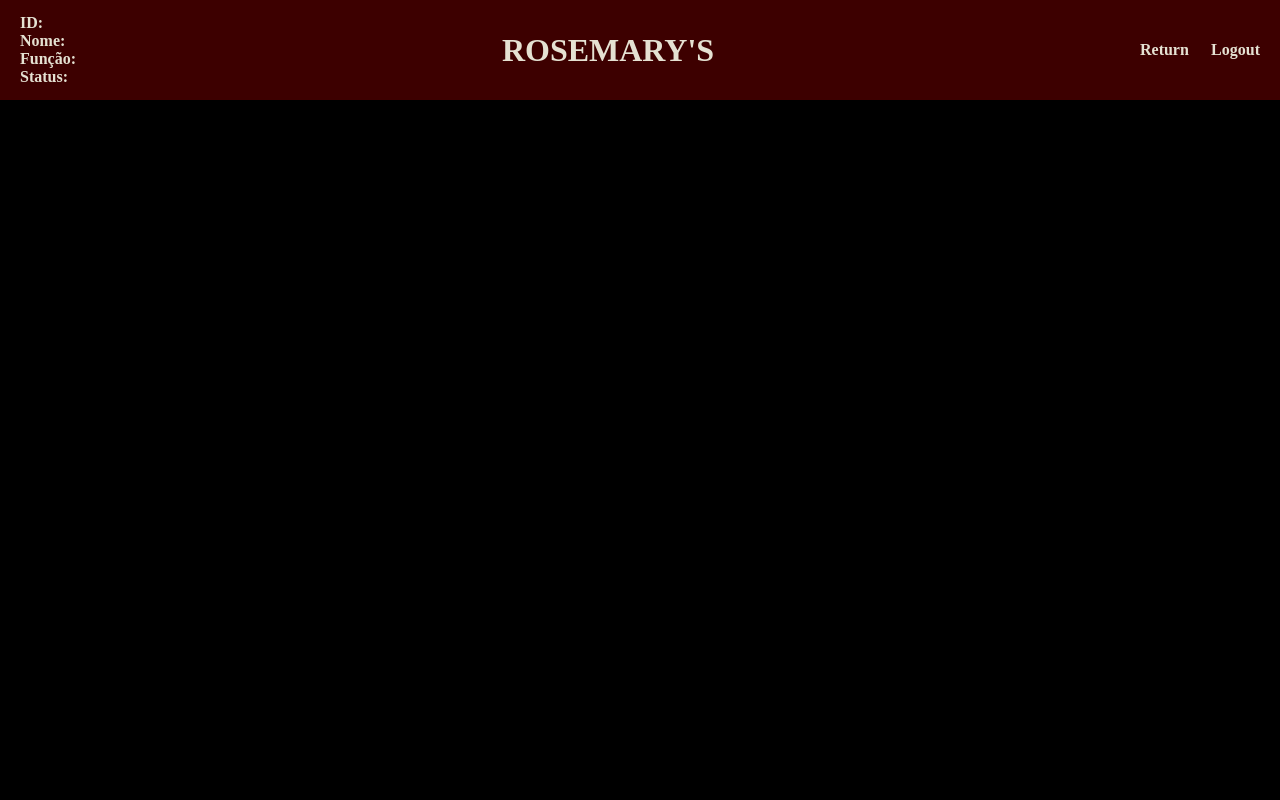
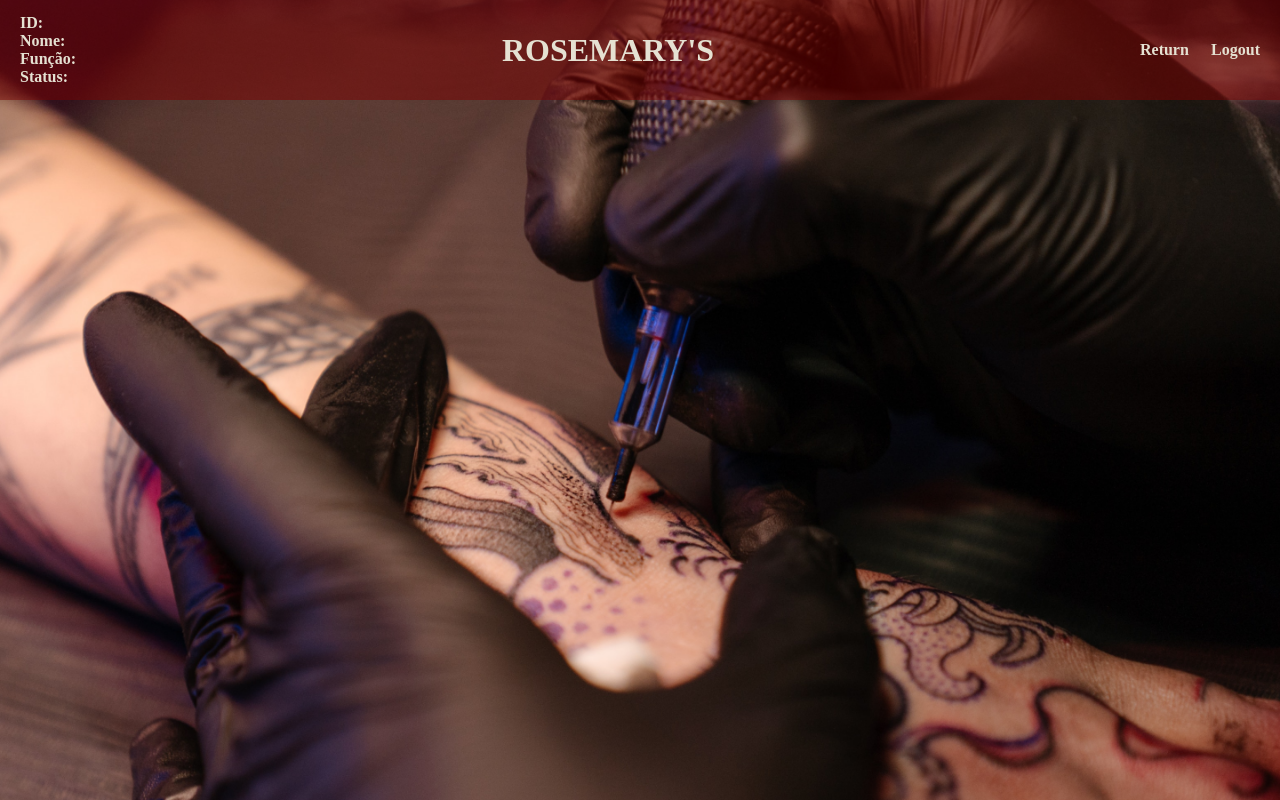
Before and after one commit to LeoAChaves/Rosemarys_Tattoo_Studio, a React (Create React App) app: page /funcionario/home in a window 1280 px wide. Built offline with nearby package versions, Linux system fonts and the light colour scheme.

Commit message:
Adicionando imagem de fundo "funcionario/home"

```diff
--- a/src/pages/Funcionario/FHome.jsx
+++ b/src/pages/Funcionario/FHome.jsx
@@ -1,7 +1,20 @@
+import styled from "styled-components";
 import FHeader from "../../components/Funcionario/FHeader";
+import funcionarioBackground from "../../assets/images/funcionarioBackground.png";
 
 function FHome() {
-  return <FHeader />;
+  const FHome = styled.body`
+    height: 100vh;
+    width: 100%;
+    background-image: url(${funcionarioBackground});
+    background-size: cover;
+    background-position: center;
+  `;
+  return (
+    <FHome>
+      <FHeader />
+    </FHome>
+  );
 }
 
 export default FHome;
--- a/src/styles/global.js
+++ b/src/styles/global.js
@@ -8,7 +8,4 @@
 li {
     list-style: none;
 }
-body {
-    background: ${({ theme }) => theme.body}
-    }
 `;
```
Also changed, not shown: src/assets/images/funcionarioBackground.png (added).
